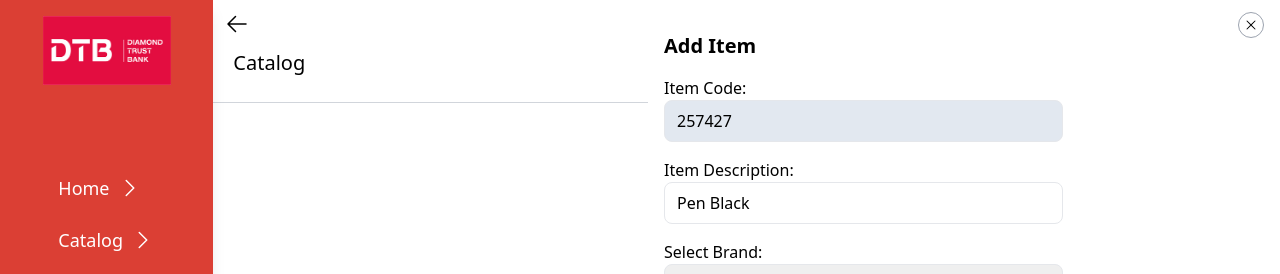
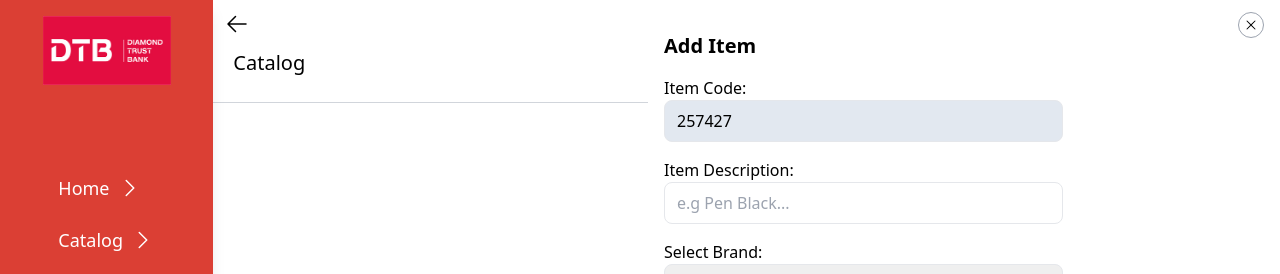
Before and after one commit to Barbra-Mududa/catalog, a React (Create React App) app: page /catalog in a window 1280 px wide. Both pictures are taken after a click on the button "Add Items". Shown: the top 274 px of the page. Built offline with nearby package versions, Linux system fonts and the light colour scheme.

Commit message:
feat: data reponse structue

```diff
--- a/src/components/addItems/AddItem.jsx
+++ b/src/components/addItems/AddItem.jsx
@@ -3,8 +3,8 @@ import React, { useState } from 'react';
 const AddItem = () => {
   const [formData, setFormData] = useState({
     itemCode: '257427',
-    item: 'Pen Black',
-    brand: 'Kaluma',
+    item: '',
+    brand: '',
     unitPrice: 0,
     unitOfMeasurement: 'Each',
     hasThreshold: 'true',
@@ -12,9 +12,10 @@ const AddItem = () => {
 
   const handleSubmit = (event) => {
     event.preventDefault();
+
     console.log(formData);
 
-    fetch("/items", {
+    fetch("http://localhost:3000/items", {
       method: 'POST',
       headers: {
         "Content-Type": "application/json",
@@ -24,11 +25,13 @@ const AddItem = () => {
     })
       .then((res) => res.json())
       .then((newFormData) => {
-        console.log(newFormData); // This will show the response from the server after the item is added.
+        console.log(newFormData);
       })
       .catch((error) => {
         console.log('Error submitting item', error);
       });
+      event.target.reset();
+      window.location.reload()
   };
 
   const handleChange = (e) => {
@@ -128,6 +131,7 @@ const AddItem = () => {
           </button>
         </div>
       </div>
+
     </form>
   );
 };
```
